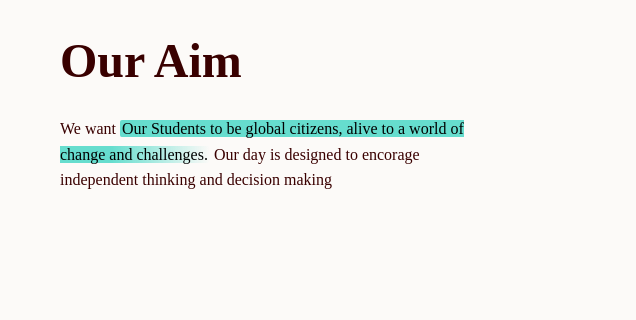
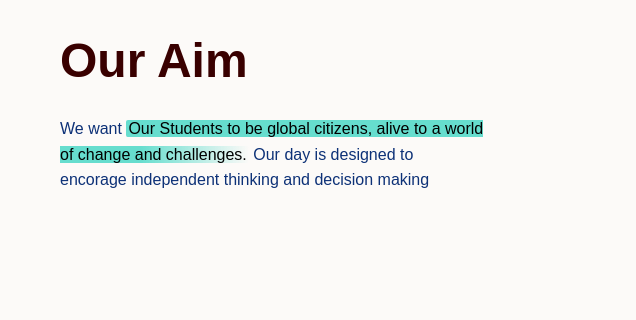
Before and after one commit to pruthvi247/maruti-seva-school, a plain HTML site: page html/about.html in a window 1280 px wide. Shown: the part 354-674 px from the top of the page, 644-1280 px from the left. Drawn offline with Linux system fonts and the light colour scheme; files whose address does not match are found by name.

Commit message:
closing commit

```diff
--- a/css/about-styles.css
+++ b/css/about-styles.css
@@ -1,6 +1,78 @@
+:root {
+  /* colors */
+  --clr-background: hsl(30, 40%, 98%);
+  --clr-txt-headings: hsl(220, 80%, 12%);
+  --clr-txt-body: hsl(220, 80%, 26%);
+  --clr-card-title: hsl(0, 82%, 67%);
+  --clr-card-content: hsl(217, 90%, 50%);
+  --clr-card-background: #fafafa;
+  --clr-gray-dark: hsl(263, 10%, 75%);
+  --clr-gray-light: hsl(0, 0%, 80%);
+  --clr-h4: #f3deff;
+  --clr-box-shadow: rgba(0, 0, 0, 0.16) 0px 10px 36px 0px,
+    rgba(0, 0, 0, 0.06) 0px 0px 0px 1px;
+  --clr-btn-box-shadow: 0.3em 0.3em 0 #dd6395;
+  --clr-btn-box-hover: -0.3em -0.3em 0 #979695;
+  --clr-link: hsl(217, 90%, 50%);
+  --clr-transparent: transparent;
+
+  --img-scale: 1.001;
+  --link-icon-translate: -20px;
+  --link-icon-opacity: 0;
+
+  --ff-primary: "Barlow Semi Condensed", sans-serif;
+
+  --fw-500: 500;
+  --fw-600: 600;
+  --fs-80: 0.8rem;
+  --fs-100: 1rem;
+  --fs-300: 1.2rem;
+  --fs-350: 1.5rem;
+  --fs-400: clamp(1.5rem, 3.5vw, 2.5rem);
+  --fs-500: clamp(2.3rem, 5vw, 4rem);
+  --fs-500-lh: 1;
+  --fs-300-lh: 1.5;
+
+  --ff-ls-100: 0.06em;
+}
+
+html {
+  font-family: var(--ff-primary);
+  font-size: 100%;
+  block-size: 100%;
+  overflow-y: auto;
+  -webkit-overflow-scrolling: touch;
+  text-rendering: optimizeSpeed;
+  -webkit-text-size-adjust: 100%;
+  -webkit-font-smoothing: antialiased;
+  -moz-osx-font-smoothing: grayscale;
+  box-sizing: border-box;
+}
+/* ----------------------------- */
+/*  CSS Resets */
+/* ----------------------------- */
+
+/*
+  2. Remove default margin
+*/
 * {
   margin: 0;
   box-sizing: border-box;
+}
+
+body {
+  width: 100%;
+  min-height: 300vh;
+  margin: 0;
+  background-size: 100%;
+  background-color: var(--clr-background);
+  min-block-size: 100%;
+  font-size: 1rem;
+  font-weight: 400;
+}
+p {
+  color: var(--clr-txt-body);
+  font-family: var(--ff-primary);
 }
 /* -------------------------------- */
 /* ---------- main content ---------*/
```
